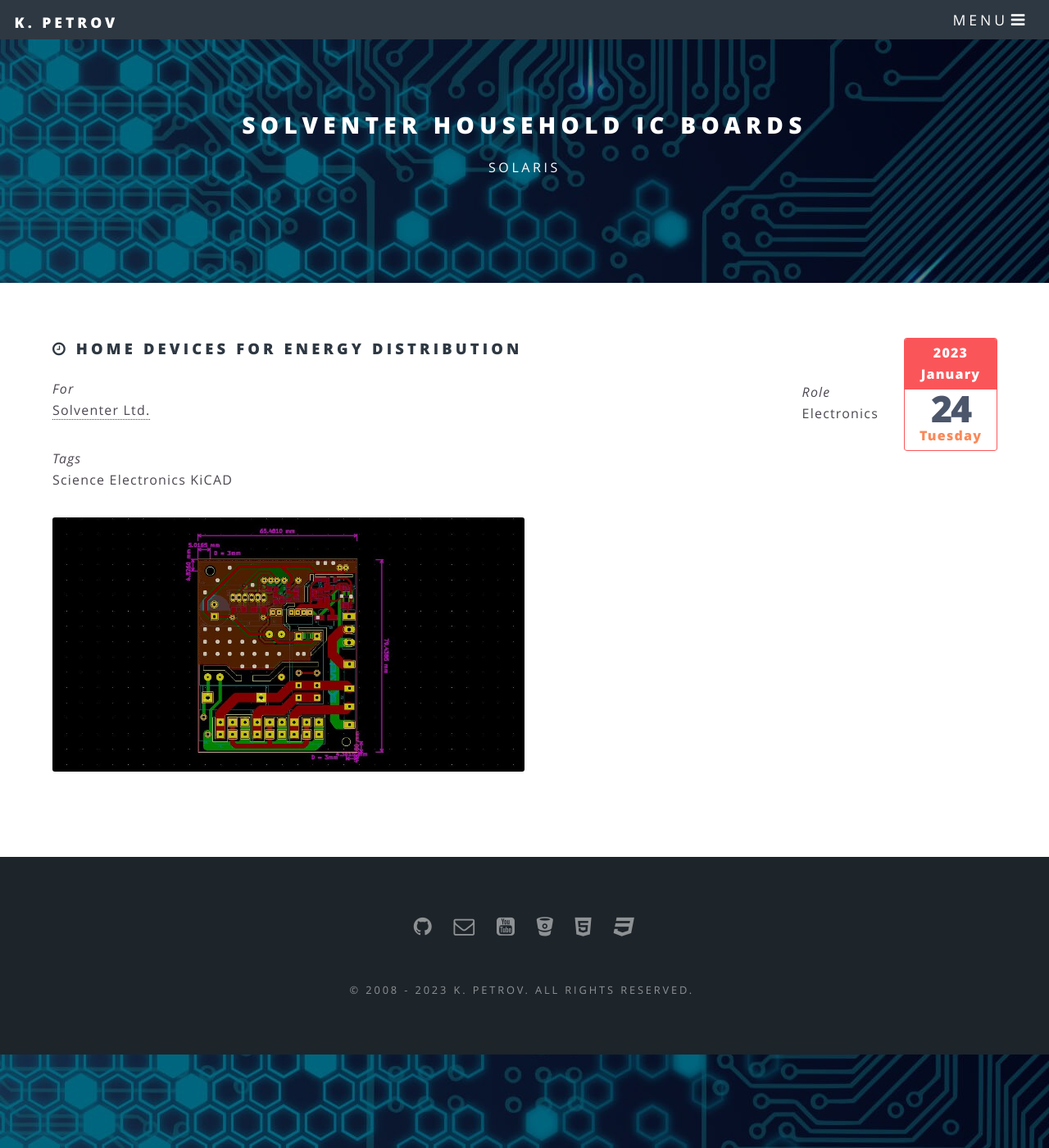
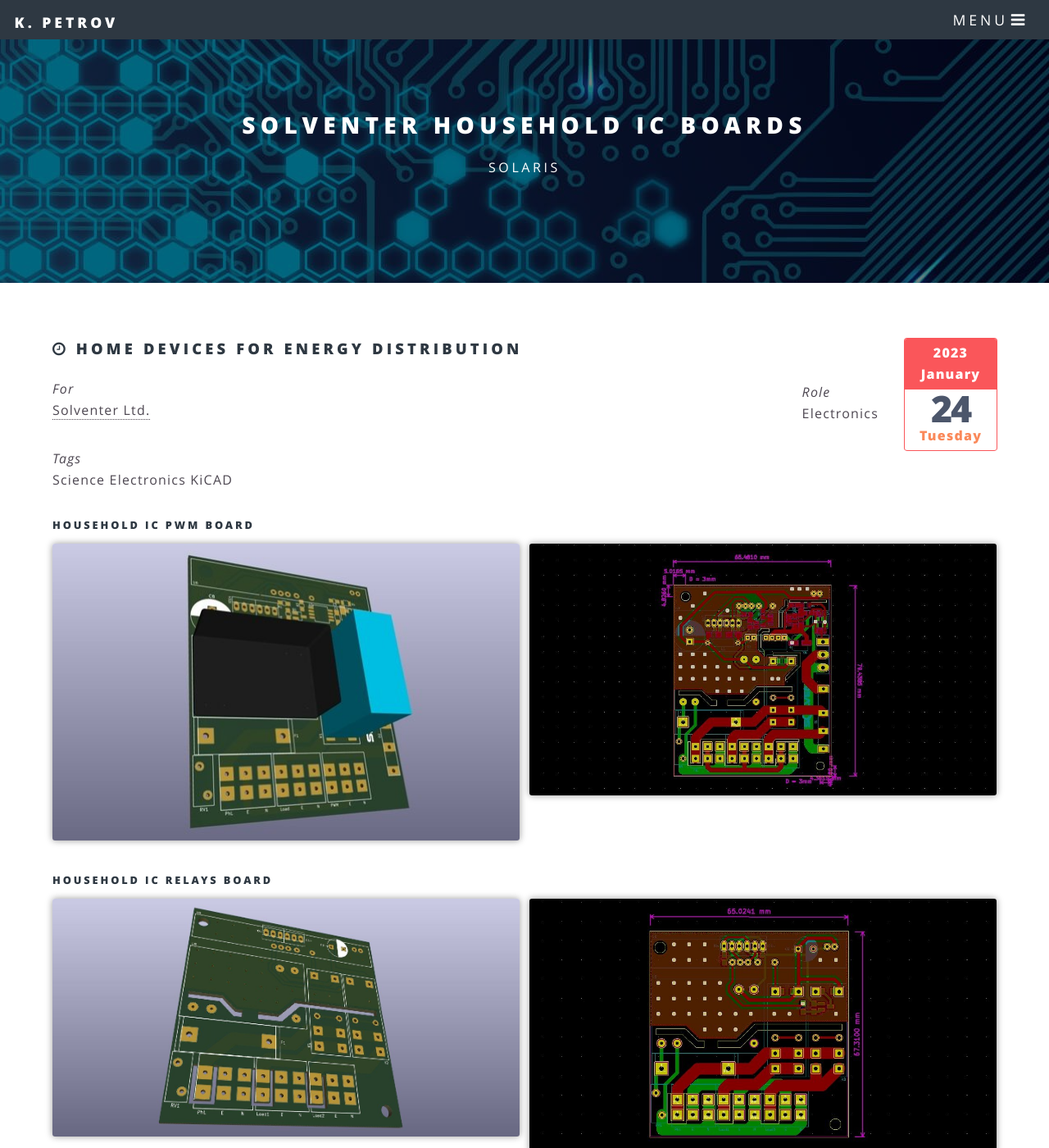
Before and after one commit to insidious-src/insidious-src.github.io, a Jekyll site: the page built from _posts/2023-01-24-household.md, in a window 1280 px wide and 1400 px high. Shown: the whole window at 82% size. Built offline with Jekyll 4.4.1, drawn with Linux system fonts in a browser that asks for light colours; some web fonts are replaced.

Commit message:
household post updated; images added;

```diff
--- a/_posts/2023-01-24-household.md
+++ b/_posts/2023-01-24-household.md
@@ -11,8 +11,39 @@ client_url: https://solventer.eu/
 role: Electronics
 status: wip
 ---
-<div class="6u">
-    <span class="image fit">
-        <p><img src="{{ site.url_dir }}img/home_ic_pwm_screenshot_1.jpg" data-src="{{ site.url_dir }}img/home_ic_pwm_screenshot_1.jpg" alt="Household IC PWM board" class="lazyload"></p>
-    </span>
-</div>
+<section>
+    <h5>Household IC PWM Board</h5>
+    <div class="box alt">
+        <div class="row uniform 50%">
+            <div class="6u 6u(small) 10u(vsmall) 12u(xsmall)">
+                <a href="#" class="image fit shadow">
+                    <h4 class="overlay"><span>PWM Board 3D View</span></h4>
+                    <img src="{{ site.url_dir }}img/home_ic_pwm_thumb.jpg" data-src="{{ site.url_dir }}img/home_ic_pwm_thumb.jpg" alt="Household IC PWM Board" class="lazyload">
+                </a>
+            </div>
+            <div class="6u 6u(small) 10u(vsmall) 12u(xsmall)">
+                <a href="#" class="image fit shadow">
+                    <h4 class="overlay"><span>PWM Board Screenshot</span></h4>
+                    <img src="{{ site.url_dir }}img/home_ic_pwm_screenshot_1.jpg" data-src="{{ site.url_dir }}img/home_ic_pwm_screenshot_1.jpg" alt="Household IC PWM Board" class="lazyload">
+                </a>
+            </div>
+        </div>
+    </div>
+    <h5>Household IC Relays Board</h5>
+    <div class="box alt">
+        <div class="row uniform 50%">
+            <div class="6u 6u(small) 10u(vsmall) 12u(xsmall)">
+                <a href="#" class="image fit shadow">
+                    <h4 class="overlay"><span>Relays Board 3D View</span></h4>
+                    <img src="{{ site.url_dir }}img/home_ic_relays_screenshot_1.jpg" data-src="{{ site.url_dir }}img/home_ic_relays_screenshot_1.jpg" alt="Household IC Relays Board" class="lazyload">
+                </a>
+            </div>
+            <div class="6u 6u(small) 10u(vsmall) 12u(xsmall)">
+                <a href="#" class="image fit shadow">
+                    <h4 class="overlay"><span>Relays Board Screenshot</span></h4>
+                    <img src="{{ site.url_dir }}img/home_ic_relays_screenshot_2.jpg" data-src="{{ site.url_dir }}img/home_ic_relays_screenshot_2.jpg" alt="Household IC Relays Board" class="lazyload">
+                </a>
+            </div>
+        </div>
+    </div>
+</section>
```
Also changed, not shown: img/home_ic_pwm_screenshot_1.jpg, img/home_ic_relays_screenshot_1.jpg (added), img/home_ic_relays_screenshot_2.jpg (added).
